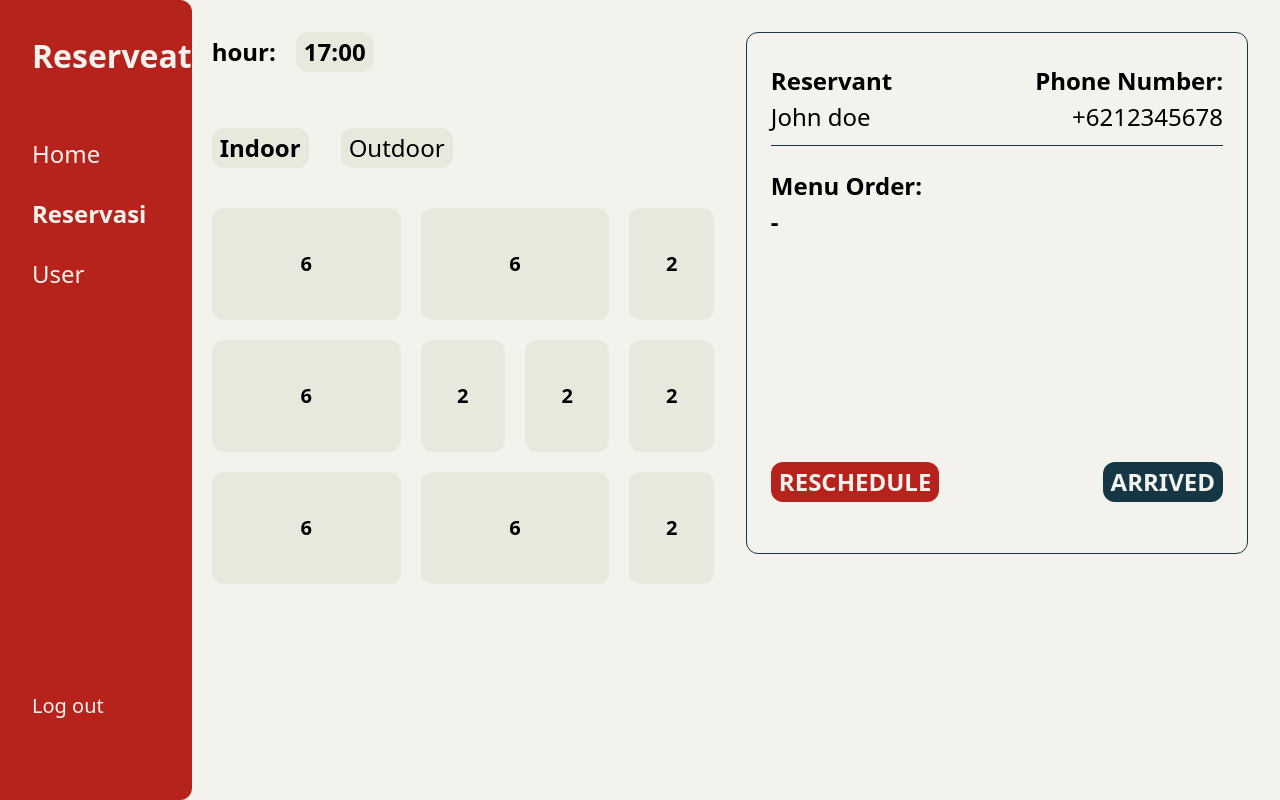
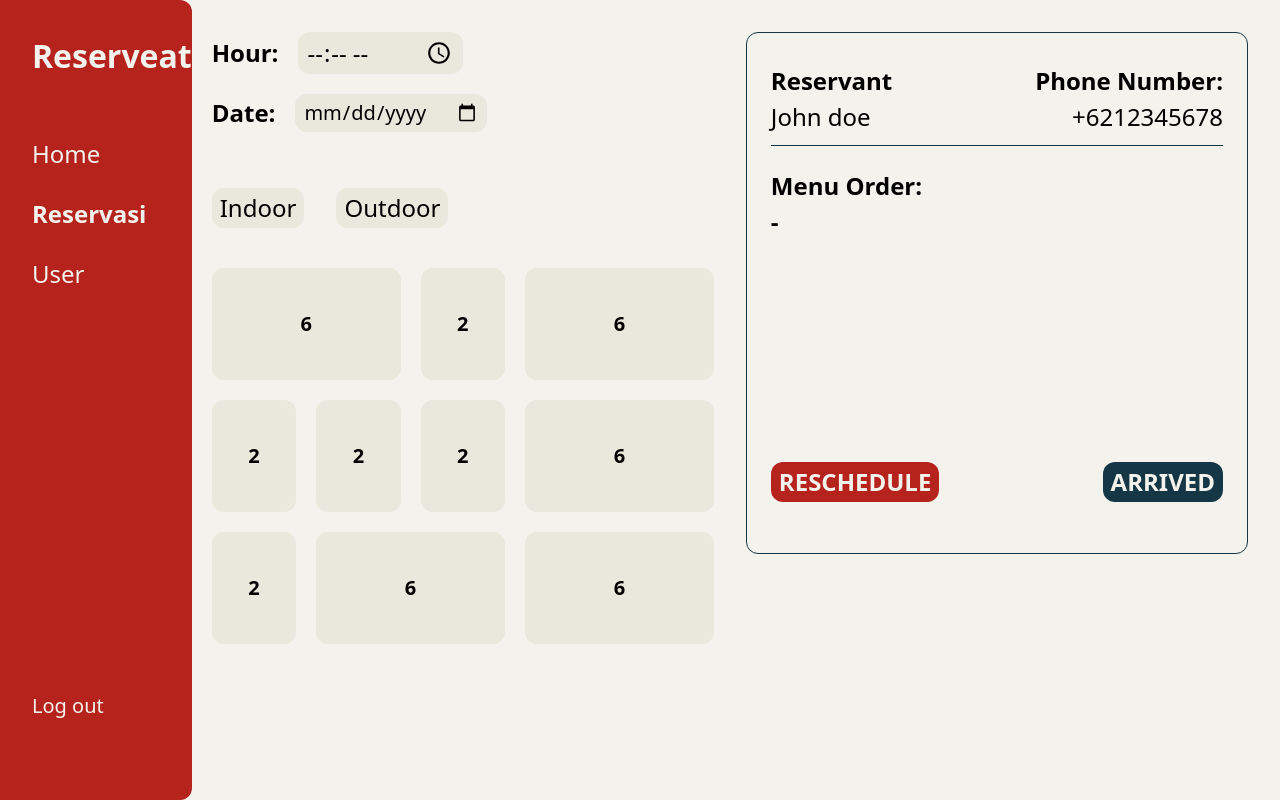
Before and after one commit to Nichristandy/reserveat, a React (Vite) app: page /admin/dashboard-reservasi in a window 1280 px wide. Built offline with nearby package versions, Linux system fonts and the light colour scheme.

Commit message:
update fitur admin dashboard

```diff
--- /dev/null
+++ b/src/component/Table.jsx
@@ -0,0 +1,17 @@
+const Table = ({ seatNumber }) => {
+  return (
+    <>
+      {seatNumber == 6 ? (
+        <div className="col-span-2 bg-grey rounded-xl h-28 text-xl font-bold items-center justify-center flex">
+          6
+        </div>
+      ) : (
+        <div className="col-span-1 bg-grey rounded-xl text-xl font-bold items-center justify-center flex">
+          2
+        </div>
+      )}
+    </>
+  );
+};
+
+export default Table;
--- a/src/pages/Dashboard/Dashboard.jsx
+++ b/src/pages/Dashboard/Dashboard.jsx
@@ -1,16 +1,27 @@
 import LineChart from "../../component/Charts/LineChart";
 import SideBar from "../../component/SideBar";
 import UserBar from "../../component/UserBar";
+import { useState } from "react";
+import Table from "../../component/Table";
 
 const Dashboard = () => {
   const users = ["John doe", "Mary Jane", "Doe John", "Jane Mary"];
+
+  const indoorSeat = [6, 6, 2, 6, 2, 2, 2, 6, 6, 2];
+  const outdoorSeat = [6, 2, 6, 2, 2, 2, 6, 2, 6, 6];
+  const [room, setRoom] = useState("");
+
+  const handleRoomChange = (e) => {
+    setRoom(e.target.value);
+    console.log(room);
+  };
 
   return (
     <div className="min-h-screen w-full flex  bg-grey pr-8">
       <div className="w-2/12">
         <SideBar />
       </div>
-      <div className="w-full grid grid-cols-10 gap-5 py-8 pl-5">
+      <div className="w-full grid grid-cols-10 gap-5 py-8 pl-5 overflow-y-scroll h-screen">
         <div className="col-span-7 bg-white rounded-xl p-8 flex items-center justify-center">
           <LineChart />
         </div>
@@ -22,7 +33,81 @@ const Dashboard = () => {
           </div>
         </div>
         <div className=" col-span-7 bg-white rounded-xl p-8 ">
-          tampilan meja
+          <div className="w-full grid grid-cols-10 gap-8 py-8 pl-5">
+            <div className="col-span-5">
+              <div className="flex flex-row gap-5 items-center">
+                <span className="text-2xl font-bold">Hour:</span>{" "}
+                <input
+                  type="time"
+                  className="bg-grey rounded-xl text-black uppercase px-2 py-1 text-2xl focus:outline-none"
+                ></input>
+              </div>
+              <div className="flex flex-row gap-5 items-center mt-5">
+                <span className="text-2xl font-bold">Date:</span>{" "}
+                <input
+                  type="date"
+                  className="bg-grey rounded-xl text-black px-2 py-1 focus:outline-none  text-xl"
+                ></input>
+              </div>
+              <div className=" mt-14 flex flex-row gap-8">
+                <input
+                  type="button"
+                  value={"Indoor"}
+                  className={`bg-grey rounded-xl text-black  px-2 py-1 ${
+                    room == "Indoor" ? "font-bold" : "font-normal"
+                  } text-2xl cursor-pointer`}
+                  onClick={handleRoomChange}
+                ></input>
+                <input
+                  type="button"
+                  value={"Outdoor"}
+                  className={`bg-grey rounded-xl text-black ${
+                    room == "Outdoor" ? "font-bold" : "font-normal"
+                  }  px-2 py-1 text-2xl cursor-pointer`}
+                  onClick={handleRoomChange}
+                ></input>
+              </div>
+              <div className="w-full grid grid-cols-5 gap-5 mt-10">
+                {room == "Indoor"
+                  ? indoorSeat.map((seat, id) => (
+                      <Table key={id} seatNumber={seat} />
+                    ))
+                  : outdoorSeat.map((seat, id) => (
+                      <Table key={id} seatNumber={seat} />
+                    ))}
+              </div>
+            </div>
+            <div className="col-span-5">
+              <div className="rounded-xl min-h-[522px] border border-blue py-8 px-6">
+                <div className="flex flex-row pb-3 border-b border-b-blue justify-between">
+                  <div className="flex flex-col gap-1">
+                    <span className="text-2xl font-bold">Reservant</span>
+                    <span className="text-2xl">John doe</span>
+                  </div>
+                  <div className="flex flex-col gap-1 text-end">
+                    <span className="text-2xl font-bold">Phone Number:</span>
+                    <span className="text-2xl">+6212345678</span>
+                  </div>
+                </div>
+                <div className="mt-6">
+                  <div className="font-bold text-2xl flex flex-col gap-1">
+                    Menu Order:
+                    <span>-</span>
+                  </div>
+                </div>
+
+                {/* button */}
+                <div className="w-full flex flex-row justify-between mt-56">
+                  <button className="bg-red rounded-xl text-white uppercase px-2 py-1 font-bold text-2xl">
+                    Reschedule
+                  </button>
+                  <button className="bg-blue rounded-xl text-white uppercase px-2 py-1 font-bold text-2xl">
+                    Arrived
+                  </button>
+                </div>
+              </div>
+            </div>
+          </div>
         </div>
         <div className=" col-span-3 bg-white rounded-xl p-8">cashier</div>
       </div>
--- a/src/pages/Dashboard/Reservasi.jsx
+++ b/src/pages/Dashboard/Reservasi.jsx
@@ -1,6 +1,16 @@
 import SideBar from "../../component/SideBar";
+import Table from "../../component/Table";
+import { useState } from "react";
+const Reservasi = () => {
+  const indoorSeat = [6, 6, 2, 6, 2, 2, 2, 6, 6, 2];
+  const outdoorSeat = [6, 2, 6, 2, 2, 2, 6, 2, 6, 6];
+  const [room, setRoom] = useState("");
 
-const Reservasi = () => {
+  const handleRoomChange = (e) => {
+    setRoom(e.target.value);
+    console.log(room);
+  };
+
   return (
     <>
       {" "}
@@ -11,50 +21,45 @@ const Reservasi = () => {
         <div className="w-full grid grid-cols-10 gap-8 py-8 pl-5">
           <div className="col-span-5">
             <div className="flex flex-row gap-5 items-center">
-              <span className="text-2xl font-bold">hour:</span>{" "}
-              <button className="bg-grey rounded-xl text-black uppercase px-2 py-1 font-bold text-2xl">
-                17:00
-              </button>
+              <span className="text-2xl font-bold">Hour:</span>{" "}
+              <input
+                type="time"
+                className="bg-grey rounded-xl text-black uppercase px-2 py-1 text-2xl focus:outline-none"
+              ></input>
+            </div>
+            <div className="flex flex-row gap-5 items-center mt-5">
+              <span className="text-2xl font-bold">Date:</span>{" "}
+              <input
+                type="date"
+                className="bg-grey rounded-xl text-black px-2 py-1 focus:outline-none  text-xl"
+              ></input>
             </div>
             <div className=" mt-14 flex flex-row gap-8">
-              <button className="bg-grey rounded-xl text-black  px-2 py-1 font-bold text-2xl">
-                Indoor
-              </button>
-              <button className="bg-grey rounded-xl text-black  px-2 py-1 text-2xl">
-                Outdoor
-              </button>
+              <input
+                type="button"
+                value={"Indoor"}
+                className={`bg-grey rounded-xl text-black  px-2 py-1 ${
+                  room == "Indoor" ? "font-bold" : "font-normal"
+                } text-2xl cursor-pointer`}
+                onClick={handleRoomChange}
+              ></input>
+              <input
+                type="button"
+                value={"Outdoor"}
+                className={`bg-grey rounded-xl text-black ${
+                  room == "Outdoor" ? "font-bold" : "font-normal"
+                }  px-2 py-1 text-2xl cursor-pointer`}
+                onClick={handleRoomChange}
+              ></input>
             </div>
             <div className="w-full grid grid-cols-5 gap-5 mt-10">
-              <div className="col-span-2 bg-grey rounded-xl h-28 text-xl font-bold items-center justify-center flex">
-                6
-              </div>
-              <div className="col-span-2 bg-grey rounded-xl text-xl font-bold items-center justify-center flex">
-                6
-              </div>
-              <div className="col-span-1 bg-grey rounded-xl text-xl font-bold items-center justify-center flex">
-                2
-              </div>
-              <div className="col-span-2 bg-grey rounded-xl h-28 text-xl font-bold items-center justify-center flex">
-                6
-              </div>
-              <div className="col-span-1 bg-grey rounded-xl text-xl font-bold items-center justify-center flex">
-                2
-              </div>
-              <div className="col-span-1 bg-grey rounded-xl text-xl font-bold items-center justify-center flex">
-                2
-              </div>
-              <div className="col-span-1 bg-grey rounded-xl text-xl font-bold items-center justify-center flex">
-                2
-              </div>
-              <div className="col-span-2 bg-grey rounded-xl h-28 text-xl font-bold items-center justify-center flex">
-                6
-              </div>
-              <div className="col-span-2 bg-grey rounded-xl text-xl font-bold items-center justify-center flex">
-                6
-              </div>
-              <div className="col-span-1 bg-grey rounded-xl text-xl font-bold items-center justify-center flex">
-                2
-              </div>
+              {room == "Indoor"
+                ? indoorSeat.map((seat, id) => (
+                    <Table key={id} seatNumber={seat} />
+                  ))
+                : outdoorSeat.map((seat, id) => (
+                    <Table key={id} seatNumber={seat} />
+                  ))}
             </div>
           </div>
           <div className="col-span-5">
--- a/src/pages/admin.jsx
+++ b/src/pages/admin.jsx
@@ -1,11 +1,34 @@
+import { useState } from "react";
+import { useNavigate } from "react-router-dom";
 const Admin = () => {
+  const [email, setEmail] = useState("");
+  const [password, setPassword] = useState("");
+
+  const navigate = useNavigate();
+
+  const handleSubmit = (e) => {
+    e.preventDefault();
+
+    if (email == "admin@gmail.com" && password == "admin123") {
+      alert("logged in");
+      navigate("/admin/dashboard-home");
+    } else {
+      alert("wrong password or email");
+    }
+  };
+
   return (
     <div className="flex min-h-screen w-full items-center justify-center bg-grey">
       <div className="flex-col flex w-4/12  rounded-xl bg-white ">
         <div className="flex-row flex items-center justify-between px-4 py-4 bg-red w-full rounded-t-xl text-white">
+          <div className="flex flex-row gap-2">
+            <img src=".././Logo.svg"></img>
             <h1 className="font-black text-[32px]">Reserveat</h1>
+          </div>
+
           <h1 className="font-black text-2xl">Admin</h1>
         </div>
+        <form onSubmit={handleSubmit}>
           <div className="rounded-b-xl flex-col flex py-4 px-6 gap-3">
             <div className="flex flex-col">
               <span className="text-2xl ml-2">Email</span>
@@ -13,24 +36,34 @@ const Admin = () => {
                 type="text"
                 placeholder="input your email"
                 className="p-2 bg-grey rounded-xl text-2xl focus:outline-none"
+                value={email}
+                onChange={(e) => setEmail(e.target.value)}
               ></input>
             </div>
 
             <div className="flex flex-col">
               <span className="text-2xl ml-2">Password</span>
               <input
-              type="text"
+                type="password"
                 placeholder="input your password"
                 className="p-2 bg-grey rounded-xl text-2xl focus:outline-none"
+                value={password}
+                onChange={(e) => setPassword(e.target.value)}
               ></input>
             </div>
           </div>
           <div className="mt-8 flex flex-row py-4 px-6 justify-between items-end">
-          <button className="bg-red rounded-xl text-white uppercase px-2 py-1 font-bold text-2xl">
+            <button
+              type="submit"
+              className="bg-red rounded-xl text-white uppercase px-2 py-1 font-bold text-2xl"
+            >
               LOGIN
             </button>
-          <span className=" text-xs text-red underline">forgot password?</span>
+            <button className=" text-xs text-red underline">
+              forgot password?
+            </button>
           </div>
+        </form>
       </div>
     </div>
   );
```
Also changed, not shown: public/Logo.svg (added). Lines whose indentation alone changed are shown as unchanged.
